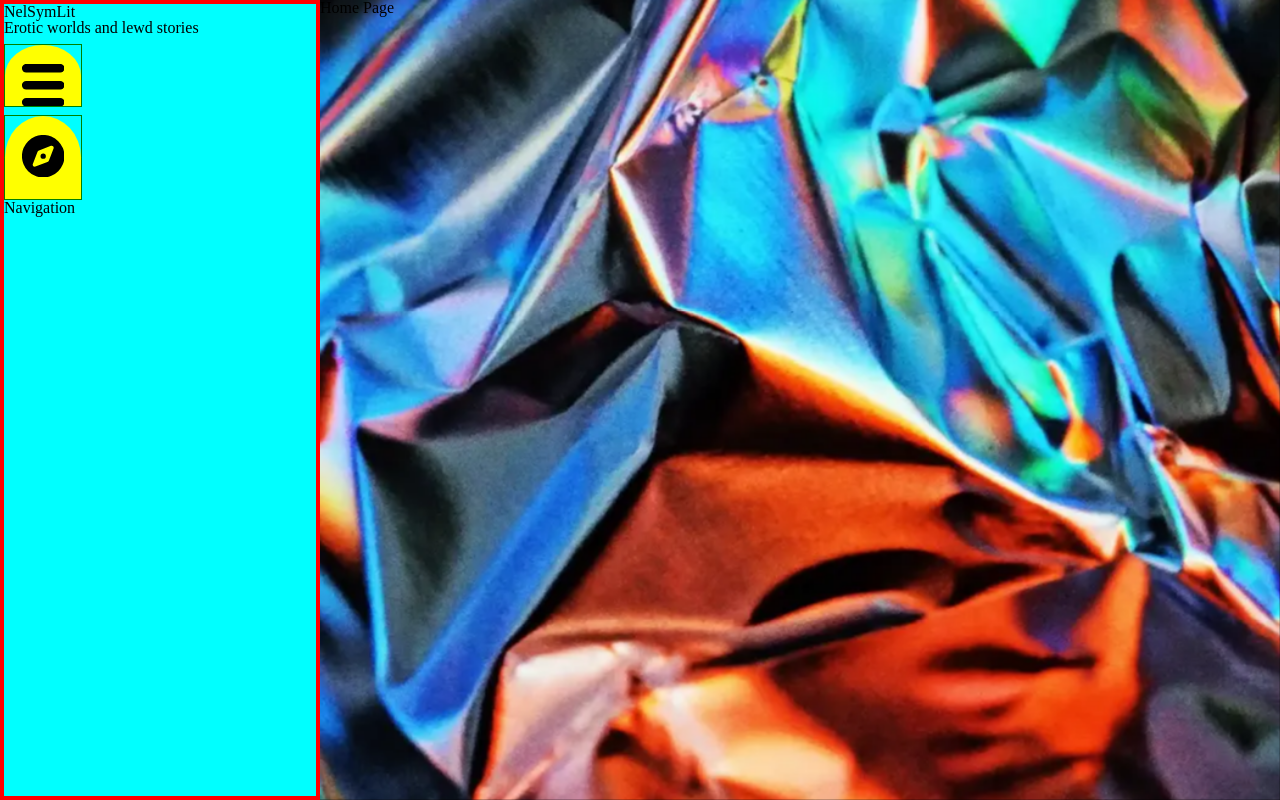
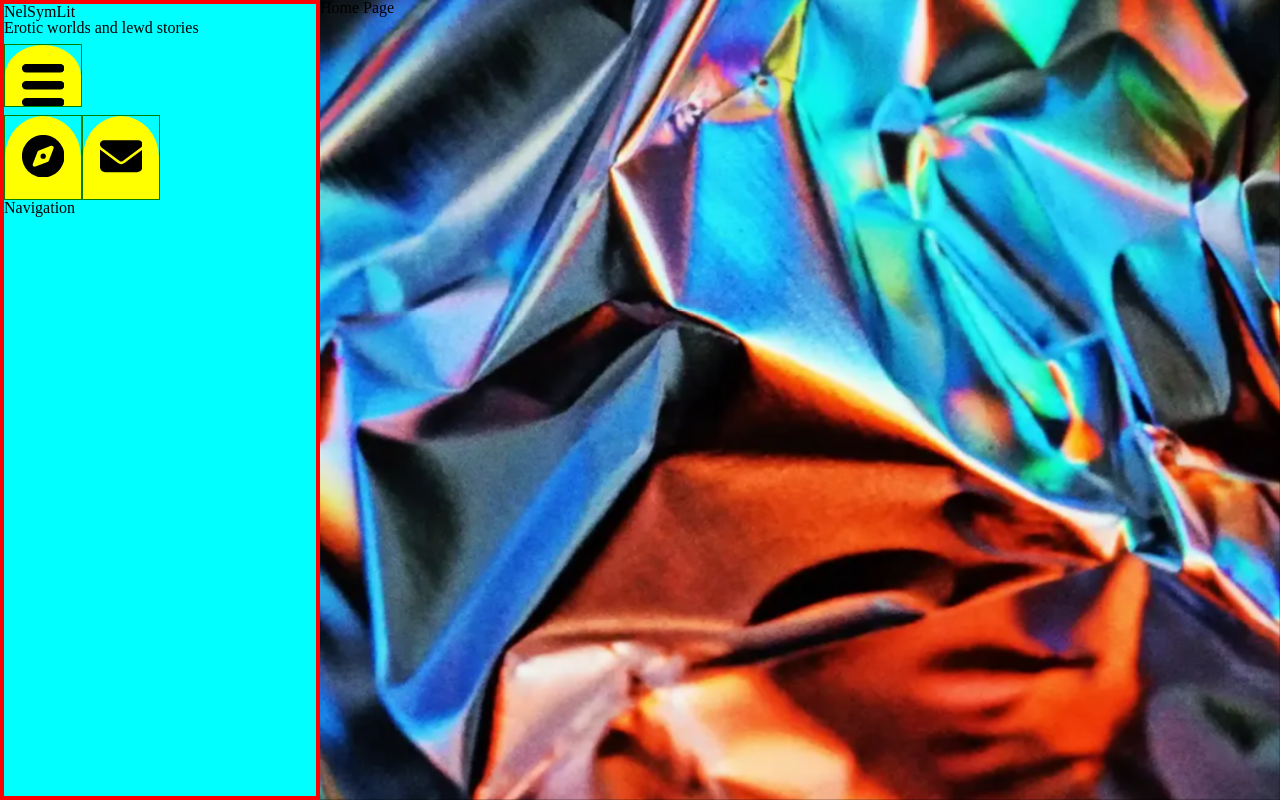
Before and after one commit to Driijko/wren, a Svelte app: page / in a window 1280 px wide. Built offline with nearby package versions, Linux system fonts and the light colour scheme.

Commit message:
InterfaceSelectButton: fix click handler bug.

```diff
--- a/src/components/1-site/interface/select/SiteMenuInterfaceSelect.svelte
+++ b/src/components/1-site/interface/select/SiteMenuInterfaceSelect.svelte
@@ -7,6 +7,8 @@
   import InterfaceSelect from "./InterfaceSelect.svelte";
   import NavInterfaceSelectButton
   from "../../../5-elements/interface/NavInterfaceSelectButton.svelte";
+  import EmailInterfaceSelectButton
+  from "../../../5-elements/interface/EmailInterfaceSelectButton.svelte";
 
   // INTERFACE ELEMENTS -----------------------------------------
   const navButton = {
@@ -14,10 +16,15 @@
     component: NavInterfaceSelectButton,
     interface: "navigation"
   };
+  const emailButton = {
+    id: 1,
+    component: EmailInterfaceSelectButton,
+    interface: "email"
+  };
 
   // INTERFACE ARRAY --------------------------------------
   const buttons = [
-    navButton,
+    navButton, emailButton,
   ];
 
 </script>
--- a/src/components/5-elements/interface/InterfaceSelectButton.svelte
+++ b/src/components/5-elements/interface/InterfaceSelectButton.svelte
@@ -11,12 +11,15 @@
 
   // EVENT HANDLERS -----------------------------------------
   function handleClick() {
-    setInterface({...interfaceSelect});
+    setInterface(
+      interfaceSelect.site,
+      interfaceSelect.siteMenu ? interfaceSelect.siteMenu : null
+    );
   }
 
 </script>
 
 <!-- MARKUP ////////////////////////////////////////////////// -->
-<button on:click={()=> setInterface({...interfaceSelect})}>
+<button on:click={handleClick}>
   <slot />
 </button>
```
